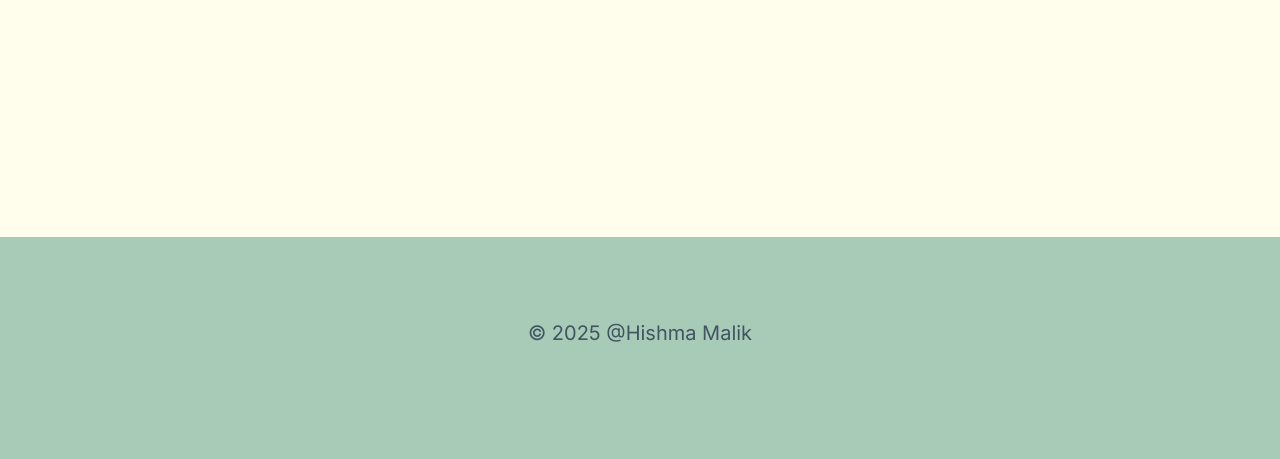
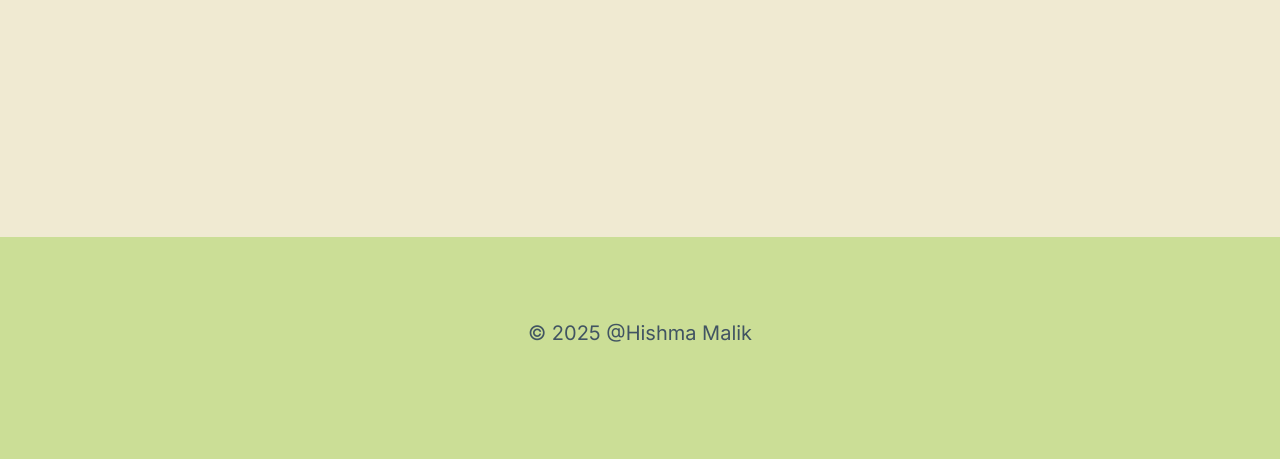
Before and after one commit to hishma-malik/hishma-malik.github.io, a plain HTML site: page blog.html in a window 1280 px wide. Shown: the part 753-1212 px from the top of the page. Drawn offline with nearby package versions, Linux system fonts and the light colour scheme.

Commit message:
Update style.css

```diff
--- a/style.css
+++ b/style.css
@@ -1,7 +1,7 @@
 /* Reset basics */
 body {
   font-family: 'Inter', sans-serif;
-  background-color: #FFFDEB;
+  background-color: #F0EAD2; /* main body colour */
   color: #222;
   line-height: 1.6;
   margin: 0;
@@ -10,7 +10,7 @@ body {
 
 /* Header */
 header {
-  background-color: #CBDE96;
+  background-color: #CBDE96;  /* sage green header */
   color: #000;
   padding: 1rem 0;
   text-align: center;
@@ -39,7 +39,7 @@ nav a:hover {
 
 /* Footer */
 footer {
-  background-color: #A8CBB7;
+  background-color: #CBDE96; /* sage green footer */
   color: #000;
   text-align: center;
   padding: 1rem;
```
